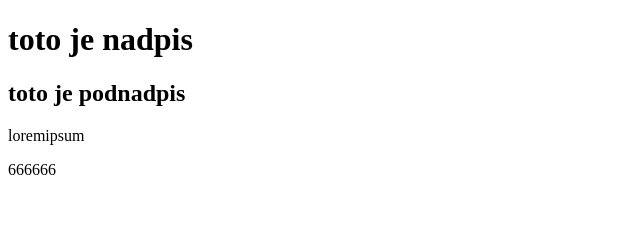
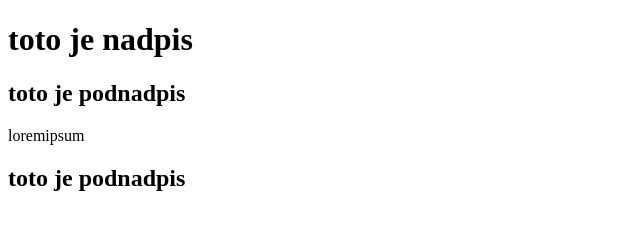
Before and after one commit to Sintto/skusamGit, a plain HTML site: page index.html in a window 1280 px wide. Shown: the whole page, without its empty margins (0-640 px from the left). Drawn offline with Linux system fonts and the light colour scheme.

Commit message:
Update index.html
cc

```diff
--- a/index.html
+++ b/index.html
@@ -10,6 +10,6 @@
     <h1>toto je nadpis</h1>
     <h2>toto je podnadpis</h2>
     <p>loremipsum</p>
+    <h2>toto je podnadpis</h2>
 </body>
-    666666
 </html>
```
